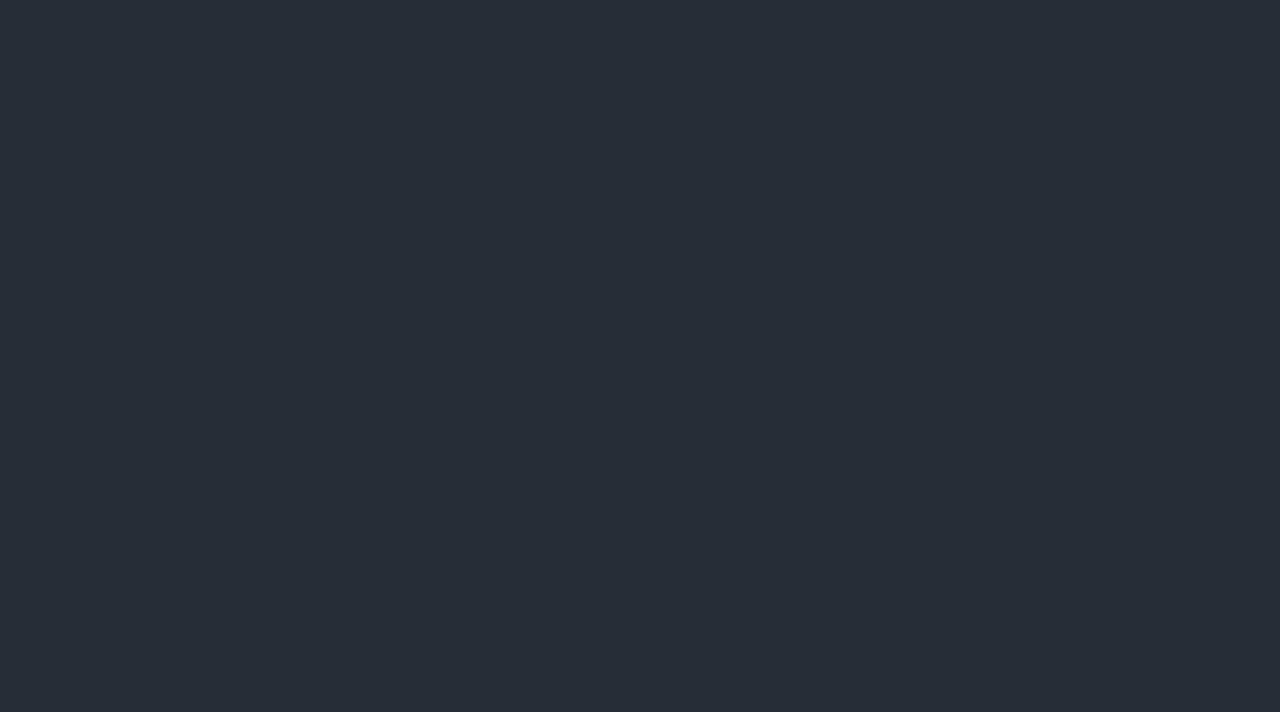
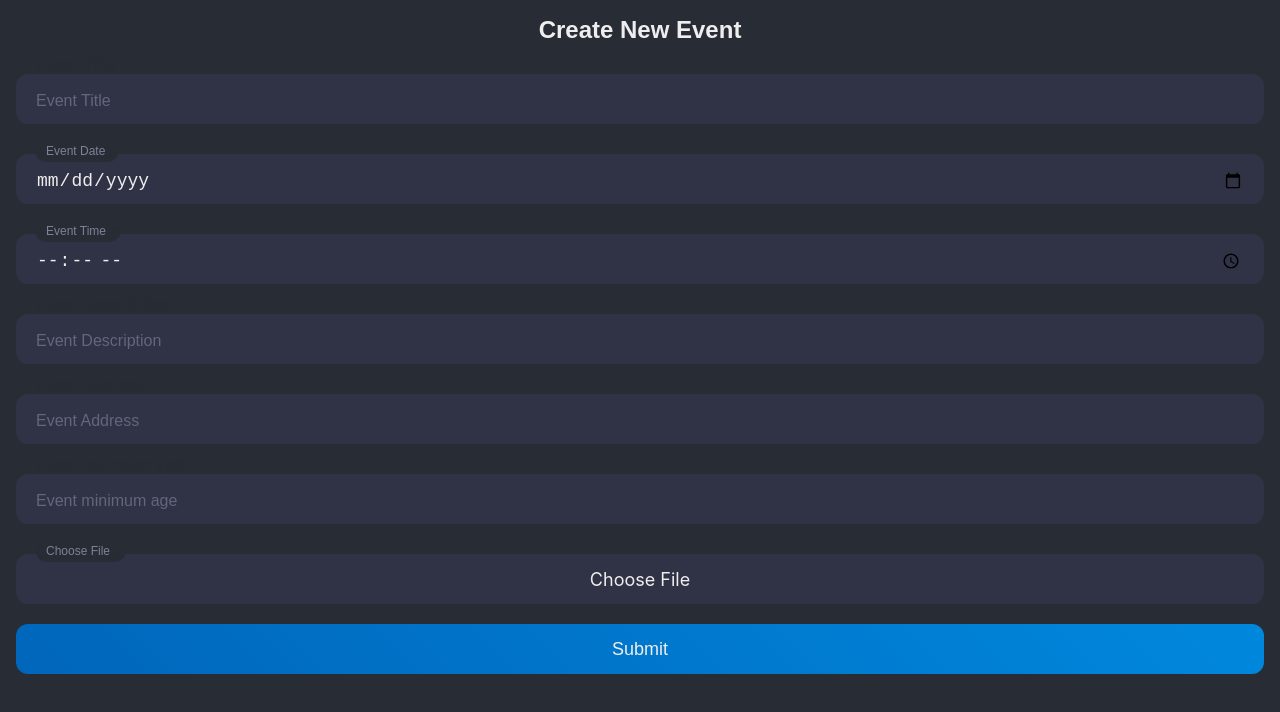
Before and after one commit to matanarad/EventsNameTBD, a React (Create React App) app: page /createEvent in a window 1280 px wide. Before the commit this address had no page. Shown: the top 712 px of the page. Built offline with nearby package versions, Linux system fonts and the light colour scheme.

Commit message:
Create New Event

```diff
--- a/package.json
+++ b/package.json
@@ -8,6 +8,7 @@
     "@testing-library/user-event": "^13.5.0",
     "react": "^18.3.1",
     "react-dom": "^18.3.1",
+    "react-hook-form": "^7.51.4",
     "react-router-dom": "^6.23.1",
     "react-scripts": "5.0.1",
     "web-vitals": "^2.1.4"
--- a/src/App.js
+++ b/src/App.js
@@ -2,7 +2,7 @@ import { BrowserRouter as Router, Routes, Route } from "react-router-dom";
 import "./App.css";
 import EventPage from "./Pages/EventPage/EventPage";
 import TicketsPage from "./Pages/TicketsPage/TicketsPage";
-
+import CreateEvent from "./Pages/CreateEvent/CreateEvent";
 function App() {
   return (
     <div className="App">
@@ -10,6 +10,7 @@ function App() {
         <Routes>
           <Route exact path="/event/:eventId" element={<EventPage />} />
           <Route path="tickets/:eventId" element={<TicketsPage />} />
+          <Route path="createEvent" element={<CreateEvent />} />
         </Routes>
       </Router>
     </div>
--- /dev/null
+++ b/src/Pages/CreateEvent/CreateEvent.css
@@ -0,0 +1,138 @@
+.input-container {
+  height: 50px;
+  position: relative;
+  width: 100%;
+}
+
+.ic2 {
+  margin-top: 30px;
+}
+
+.cut {
+  background-color: #282c34;
+  color: #282c34;
+  border-radius: 10px;
+  height: 20px;
+  left: 20px;
+  position: absolute;
+  top: -20px;
+  transform: translateY(0);
+  transition: transform 200ms;
+  width: max-content;
+}
+
+.input:focus ~ .cut,
+.input:not(:placeholder-shown) ~ .cut {
+  transform: translateY(8px);
+}
+
+.placeholder {
+  color: #65657b;
+  font-family: sans-serif;
+  left: 20px;
+  line-height: 14px;
+  pointer-events: none;
+  position: absolute;
+  transform-origin: 0 50%;
+  transition: transform 200ms, color 200ms;
+  top: 20px;
+}
+
+.input:focus ~ .placeholder,
+.input:not(:placeholder-shown) ~ .placeholder {
+  transform: translateY(-30px) translateX(10px) scale(0.75);
+}
+
+.input:not(:placeholder-shown) ~ .placeholder {
+  color: #808097;
+}
+
+.input:focus ~ .placeholder {
+  color: #dc2f55;
+}
+.input {
+  background-color: #303245;
+  border-radius: 12px;
+  border: 0;
+  box-sizing: border-box;
+  color: #eee;
+  font-size: 18px;
+  height: 100%;
+  outline: 0;
+  padding: 4px 20px 0;
+  width: 100%;
+}
+
+.file-input-form {
+  background-color: #15172b;
+  border-radius: 20px;
+  box-sizing: border-box;
+  padding: 20px;
+  width: 320px;
+  display: flex;
+  flex-direction: column;
+  align-items: center;
+}
+
+.title {
+  color: #eee;
+  font-family: sans-serif;
+  font-size: 24px;
+  font-weight: 600;
+  margin-bottom: 20px;
+}
+
+.file-input {
+  width: 100%;
+  height: 50px;
+  opacity: 0;
+  position: absolute;
+  left: 0;
+  top: 0;
+  cursor: pointer;
+}
+
+.custom-file-label {
+  background-color: #303245;
+  border-radius: 12px;
+  color: #eee;
+  display: flex;
+  align-items: center;
+  justify-content: center;
+  font-size: 18px;
+  height: 50px;
+  width: 100%;
+  cursor: pointer;
+}
+
+.preview-image {
+  margin-top: 20px;
+  width: 100%;
+  border-radius: 12px;
+}
+
+.submit {
+  background-color: #08d;
+  background-image: linear-gradient(45deg, #06b, #08d);
+  border: none;
+  border-radius: 12px;
+  box-sizing: border-box;
+  color: #eee;
+  cursor: pointer;
+  font-size: 18px;
+  height: 50px;
+  margin-top: 20px;
+  text-align: center;
+  width: 100%;
+  transition: background 0.3s, transform 0.3s;
+}
+
+.submit:hover {
+  background-image: linear-gradient(45deg, #08d, #0af);
+  transform: scale(1.05);
+}
+
+.submit:active {
+  background-image: linear-gradient(45deg, #06b, #08d);
+  transform: scale(1);
+}
--- /dev/null
+++ b/src/Pages/CreateEvent/CreateEvent.jsx
@@ -0,0 +1,96 @@
+import { useState } from "react";
+import "./CreateEvent.css";
+import { useForm } from "react-hook-form";
+
+function CreateEvent() {
+  const { register, handleSubmit } = useForm();
+  const onSubmit = (data) => {
+    console.log(data);
+  };
+
+  const [selectedFile, setSelectedFile] = useState(null);
+
+  const [preview, setPreview] = useState("");
+
+  const handleFileChange = (e) => {
+    const file = e.target.files[0];
+    if (file) {
+      setSelectedFile(file);
+      setPreview(URL.createObjectURL(file));
+    } else {
+      setSelectedFile(null);
+      setPreview("");
+    }
+  };
+
+  const questionsList = [
+    {
+      name: "Event Title",
+      type: "text",
+    },
+    {
+      name: "Event Date",
+      type: "date",
+    },
+    {
+      name: "Event Time",
+      type: "time",
+    },
+    {
+      name: "Event Description",
+      type: "text",
+    },
+    {
+      name: "Event Address",
+      type: "text",
+    },
+    {
+      name: "Event minimum age",
+      type: "number",
+    },
+  ];
+  return (
+    <div className="CreateEvent">
+      <form onSubmit={handleSubmit(onSubmit)}>
+        <div className="title">Create New Event</div>
+
+        {questionsList.map((question) => {
+          return (
+            <div className="input-container ic2" key={question.name}>
+              <input
+                {...register(question.name, { required: true })}
+                id={question.name}
+                className="input"
+                type={question.type}
+                placeholder=" "
+              />
+              <div className="cut">{question.name}</div>
+              <label className="placeholder">{question.name}</label>
+            </div>
+          );
+        })}
+        <div className="input-container ic2">
+          <input
+            {...register("image_file", { required: true })}
+            id="file"
+            className="file-input input"
+            type="file"
+            onChange={handleFileChange}
+          />
+          <div className="cut">{"Choose File"}</div>
+          <label className="placeholder">{"Choose File"}</label>
+
+          <label htmlFor="file" className="custom-file-label">
+            {selectedFile ? selectedFile.name : "Choose File"}
+          </label>
+        </div>
+        <button type="submit" className="submit">
+          Submit
+        </button>
+      </form>
+      {preview && <img src={preview} alt="Preview" className="preview-image" />}
+    </div>
+  );
+}
+
+export default CreateEvent;
```
Also changed, not shown: 1 other file (tests, documents, lock files or other folders).
